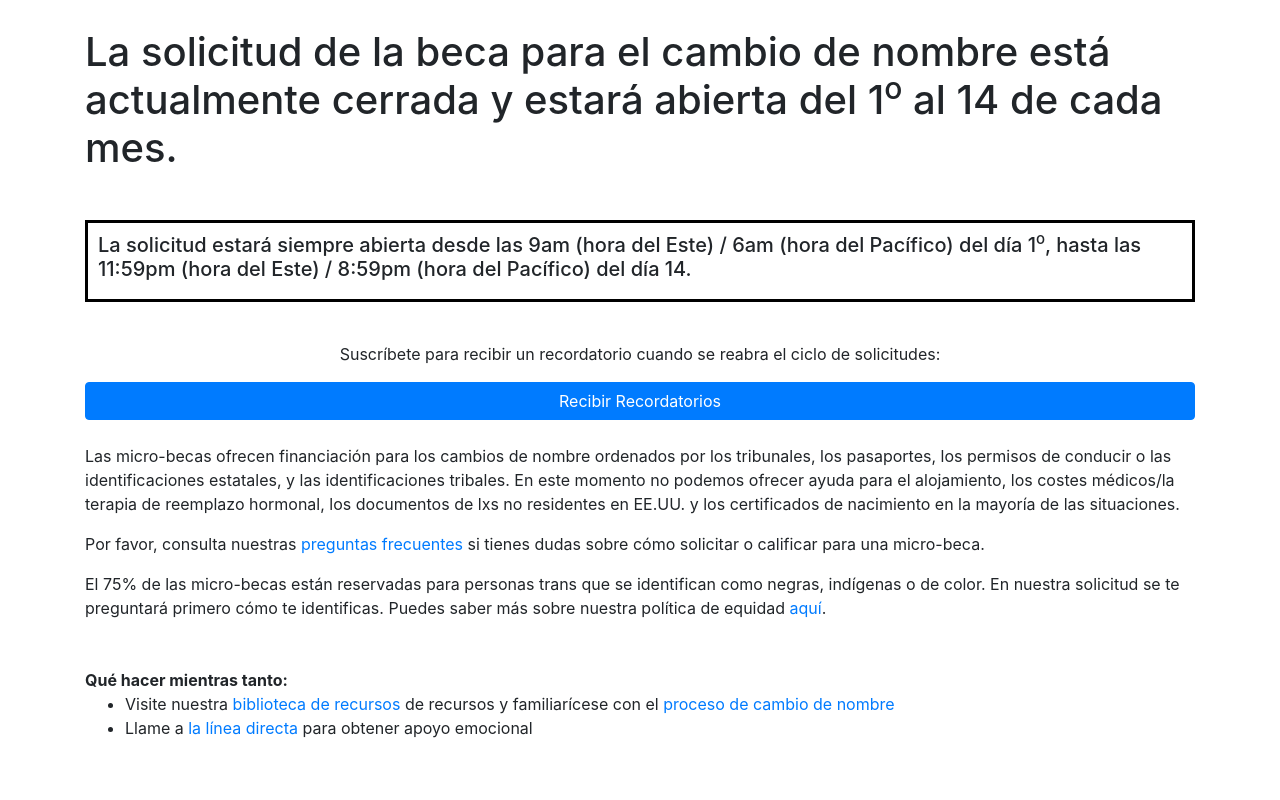
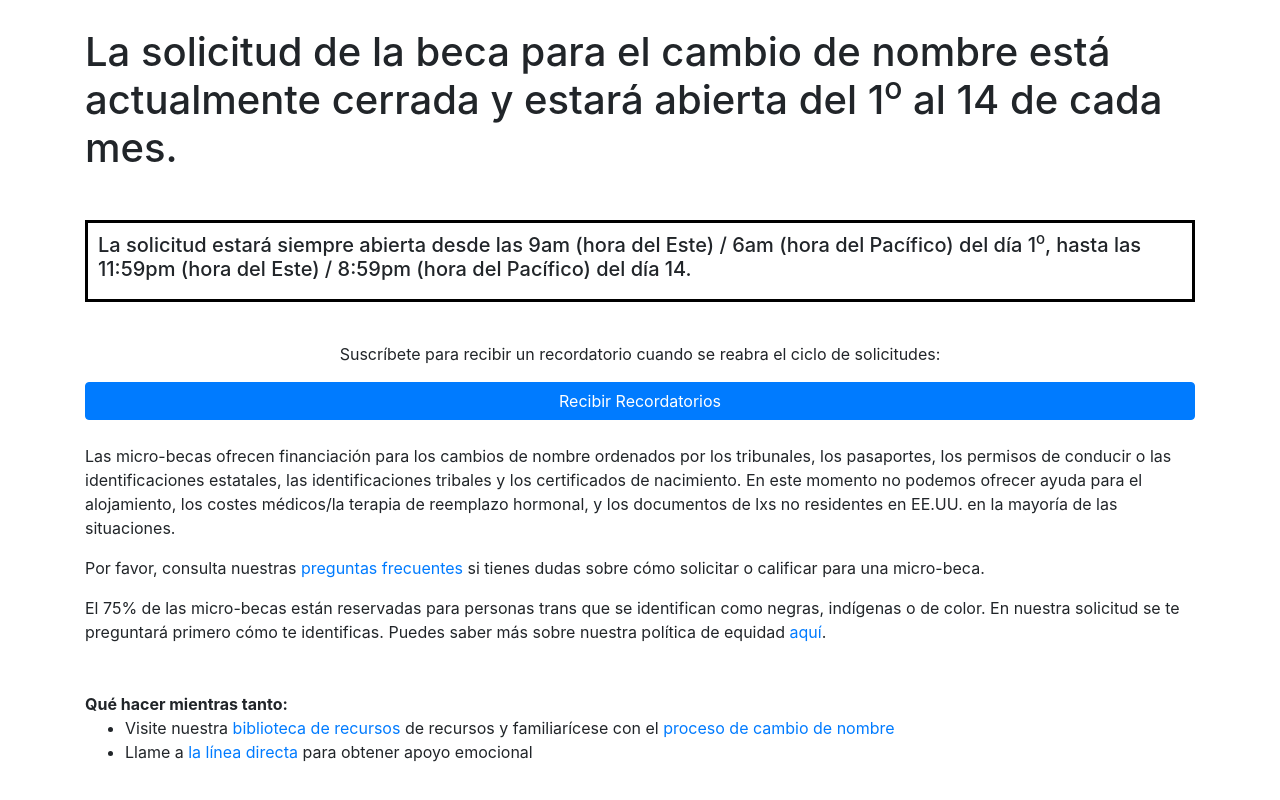
Before and after one commit to translifeline/microgrants-closed, a plain HTML site: page index.html in a window 1280 px wide. Shown: the part 1122-1922 px from the top of the page. Drawn offline with nearby package versions, Linux system fonts and the light colour scheme.

Commit message:
Update index.html

```diff
--- a/index.html
+++ b/index.html
@@ -82,7 +82,7 @@ Sign up to receive a reminder when the application cycle re-opens:
 
 	<a href="https://eepurl.com/dMZKmo" class="d-block btn btn-primary">Recibir Recordatorios</a>
  <br>
- <p>Las micro-becas ofrecen financiación para los cambios de nombre ordenados por los tribunales, los pasaportes, los permisos de conducir o las identificaciones estatales, y las identificaciones tribales. En este momento no podemos ofrecer ayuda para el alojamiento, los costes médicos/la terapia de reemplazo hormonal, los documentos de lxs no residentes en EE.UU. y los certificados de nacimiento en la mayoría de las situaciones.</p>
+ <p>Las micro-becas ofrecen financiación para los cambios de nombre ordenados por los tribunales, los pasaportes, los permisos de conducir o las identificaciones estatales, las identificaciones tribales y los certificados de nacimiento. En este momento no podemos ofrecer ayuda para el alojamiento, los costes médicos/la terapia de reemplazo hormonal, y los documentos de lxs no residentes en EE.UU. en la mayoría de las situaciones.</p>
  <p>Por favor, consulta nuestras <a href="https://translifeline.org/microgrants/#faq">preguntas frecuentes </a> si tienes dudas sobre cómo solicitar o calificar para una micro-beca.</p>
  <p>El 75% de las micro-becas están reservadas para personas trans que se identifican como negras, indígenas o de color. En nuestra solicitud se te preguntará primero cómo te identificas. Puedes saber más sobre nuestra política de equidad <a href="https://translifeline.org/microgrants/microgrants-equity-policy/">aquí</a>.</p>
 	<p class="mt-5 mb-0 font-weight-bold">Qué hacer mientras tanto:</p>
```
